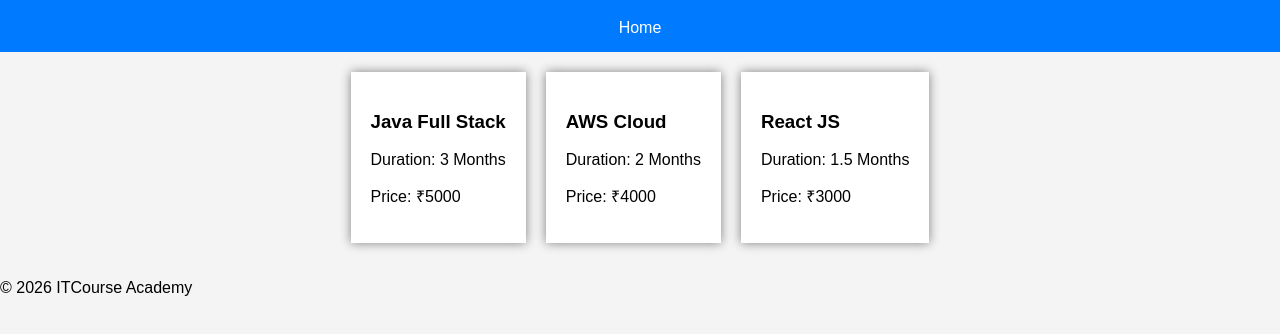
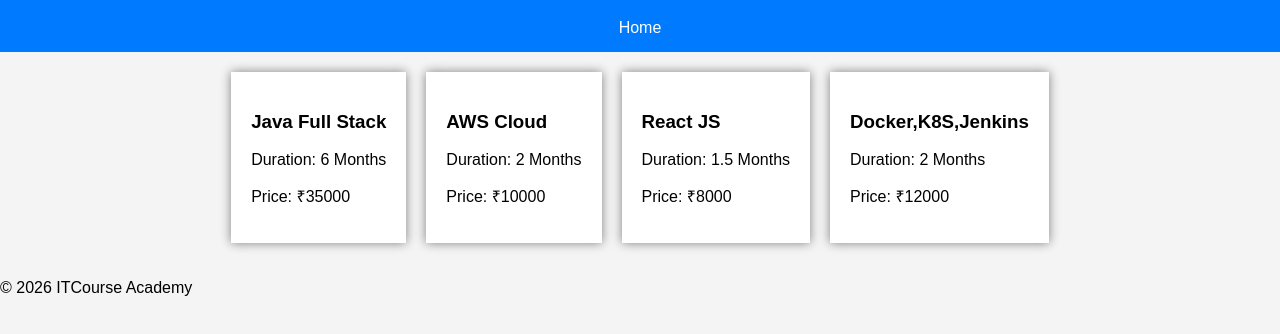
Before and after one commit to Chaitanya4K/SB_Register_Login_JWTSecurity_App, a plain HTML site: page Static Website hosting using AWS-S3/courses.html in a window 1280 px wide. Shown: the part 76-410 px from the top of the page. Drawn offline with Linux system fonts and the light colour scheme.

Commit message:
Revise course details and add courses
Updated course durations and prices, and added a new course.

```diff
--- a/Static Website hosting using AWS-S3/courses.html
+++ b/Static Website hosting using AWS-S3/courses.html
@@ -19,22 +19,26 @@
 
     <div class="card">
         <h3>Java Full Stack</h3>
-        <p>Duration: 3 Months</p>
-        <p>Price: ₹5000</p>
+        <p>Duration: 6 Months</p>
+        <p>Price: ₹35000</p>
     </div>
 
     <div class="card">
         <h3>AWS Cloud</h3>
         <p>Duration: 2 Months</p>
-        <p>Price: ₹4000</p>
+        <p>Price: ₹10000</p>
     </div>
 
     <div class="card">
         <h3>React JS</h3>
         <p>Duration: 1.5 Months</p>
-        <p>Price: ₹3000</p>
+        <p>Price: ₹8000</p>
     </div>
-
+	<div class="card">
+        <h3>Docker,K8S,Jenkins</h3>
+        <p>Duration: 2 Months</p>
+        <p>Price: ₹12000</p>
+    </div>
 </section>
 
 <footer>
```
